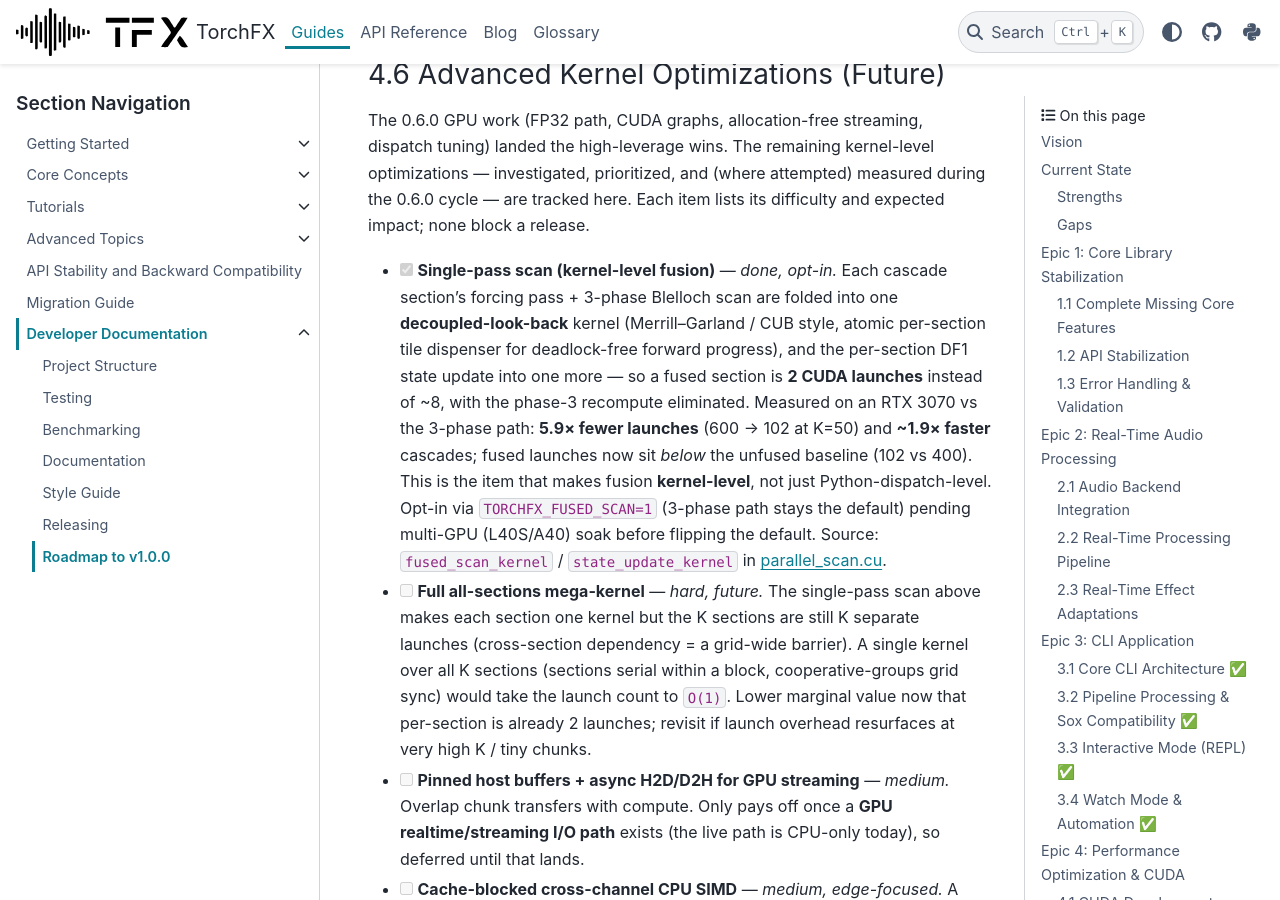
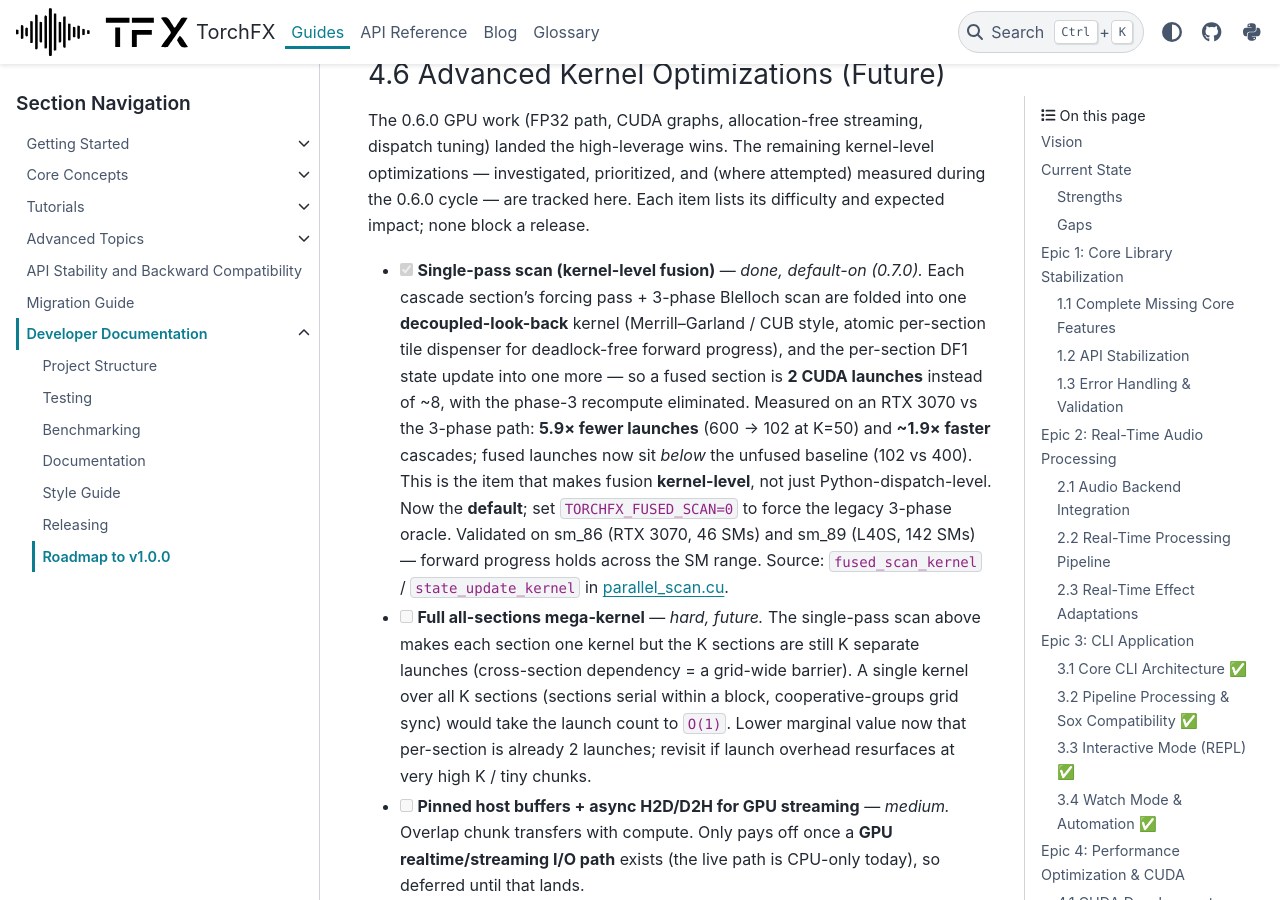
Before and after one commit to matteospanio/torchfx, a Sphinx documentation site: the page built from docs/source/guides/developer/roadmap.md, in a window 1280 px wide and 900 px high, scrolled down 13558 px. Built offline with Sphinx 7.4.7 and the PyData theme 0.15.4, drawn with Linux system fonts in a browser that asks for light colours.

Commit message:
⚡️ Default to the single-pass SOS scan on GPU (set TORCHFX_FUSED_SCAN=0 to opt out)
The fused single-pass decoupled-look-back path is now the DEFAULT GPU SOS cascade
path (was opt-in via TORCHFX_FUSED_SCAN=1). It is validated correct and ~2x faster on
sm_86 (RTX 3070, 46 SMs) and sm_89 (L40S, 142 SMs) — the decoupled look-back's forward
progress holds across the SM range. Set TORCHFX_FUSED_SCAN=0 to force the legacy
3-phase oracle. Behaviour change (different kernels, output matches the oracle to
float precision, not bit-for-bit) -> targets the 0.7.0 minor release.

Requires a native-extension rebuild.

Co-Authored-By: Claude Opus 4.8 (1M context) <noreply@anthropic.com>

```diff
--- a/docs/source/guides/developer/roadmap.md
+++ b/docs/source/guides/developer/roadmap.md
@@ -451,16 +451,17 @@ landed the high-leverage wins. The remaining kernel-level optimizations — inve
 prioritized, and (where attempted) measured during the 0.6.0 cycle — are tracked here.
 Each item lists its difficulty and expected impact; none block a release.
 
-- [x] **Single-pass scan (kernel-level fusion)** — *done, opt-in.* Each cascade section's
-  forcing pass + 3-phase Blelloch scan are folded into one **decoupled-look-back** kernel
-  (Merrill–Garland / CUB style, atomic per-section tile dispenser for deadlock-free forward
-  progress), and the per-section DF1 state update into one more — so a fused section is
-  **2 CUDA launches** instead of ~8, with the phase-3 recompute eliminated. Measured on an
+- [x] **Single-pass scan (kernel-level fusion)** — *done, default-on (0.7.0).* Each cascade
+  section's forcing pass + 3-phase Blelloch scan are folded into one **decoupled-look-back**
+  kernel (Merrill–Garland / CUB style, atomic per-section tile dispenser for deadlock-free
+  forward progress), and the per-section DF1 state update into one more — so a fused section
+  is **2 CUDA launches** instead of ~8, with the phase-3 recompute eliminated. Measured on an
   RTX 3070 vs the 3-phase path: **5.9× fewer launches** (600 → 102 at K=50) and **~1.9×
   faster** cascades; fused launches now sit *below* the unfused baseline (102 vs 400). This
-  is the item that makes fusion **kernel-level**, not just Python-dispatch-level. Opt-in via
-  `TORCHFX_FUSED_SCAN=1` (3-phase path stays the default) pending multi-GPU (L40S/A40) soak
-  before flipping the default. Source: `fused_scan_kernel` / `state_update_kernel` in
+  is the item that makes fusion **kernel-level**, not just Python-dispatch-level. Now the
+  **default**; set `TORCHFX_FUSED_SCAN=0` to force the legacy 3-phase oracle. Validated on
+  sm_86 (RTX 3070, 46 SMs) and sm_89 (L40S, 142 SMs) — forward progress holds across the SM
+  range. Source: `fused_scan_kernel` / `state_update_kernel` in
   [parallel_scan.cu](src/torchfx/_csrc/cuda/parallel_scan.cu).
 - [ ] **Full all-sections mega-kernel** — *hard, future.* The single-pass scan above makes
   each section one kernel but the K sections are still K separate launches (cross-section
```
Also changed, not shown: 2 other files.
